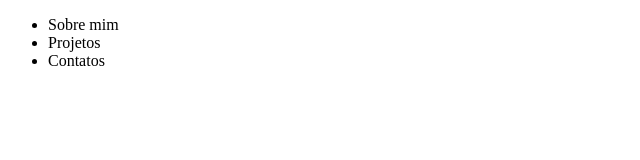
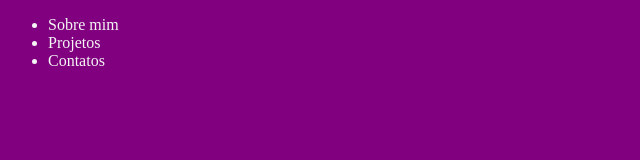
Before and after one commit to RafaelBigueti/alalala, a plain HTML site: page easy-portifolio(RafaelB)/index.html in a window 1280 px wide. Shown: the whole page, without its empty margins (0-640 px from the left). Drawn offline with Linux system fonts and the light colour scheme.

Commit message:
Add files via upload

```diff
--- a/easy-portifolio(RafaelB)/index.css
+++ b/easy-portifolio(RafaelB)/index.css
@@ -0,0 +1,4 @@
+    body {
+        color: whitesmoke;
+        background-color: purple;
+}
--- a/easy-portifolio(RafaelB)/index.html
+++ b/easy-portifolio(RafaelB)/index.html
@@ -5,6 +5,7 @@
     <meta http-equiv="X-UA-Compatible" content="IE=edge">
     <meta name="viewport" content="width=device-width, initial-scale=1.0">
     <title>Rafael Bigueti</title>
+    <link rel="stylesheet" href="index.css">
 </head>
 <body>
     <nav>
```
